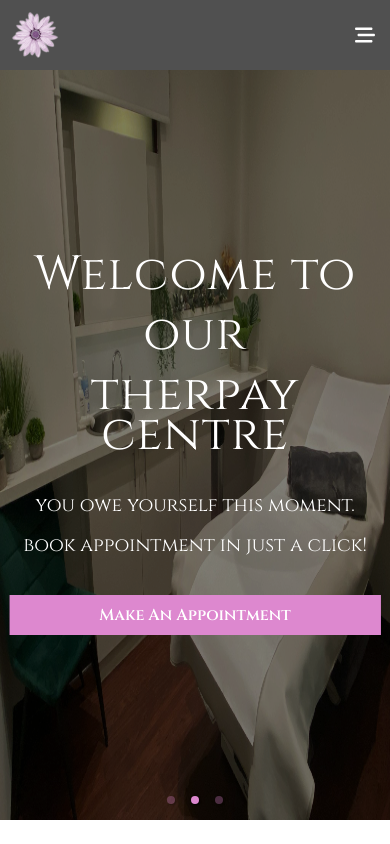
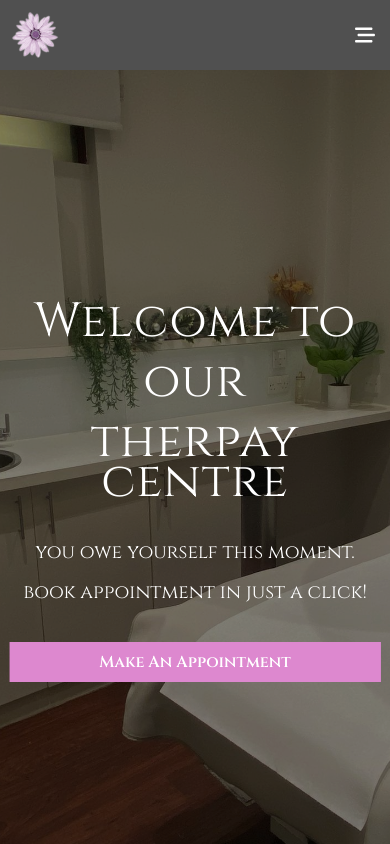
Before and after one commit to Aminur-Rahman-Kanon/khadijah_client, a React (Create React App) app: page / in a window 390 px wide. Shown: the top 844 px of the page. Built offline with nearby package versions, Linux system fonts and the light colour scheme.

Commit message:
final_phase_4

```diff
--- a/src/components/homepage/banner/banner.module.css
+++ b/src/components/homepage/banner/banner.module.css
@@ -21,13 +21,8 @@
     width: 100%;
     height: 100%;
     filter: brightness(0.7);
+    object-fit: cover;
     z-index: -1;
-}
-
-.video {
-    width: 100%;
-    height: 100%;
-    object-fit: cover;
 }
 
 .banner {
@@ -95,6 +90,10 @@
 }
 
 @media (max-width: 767px) {
+    .main {
+        max-height: unset;
+    }
+
     .imgContainer {
         width: 100px;
         margin-bottom: 25px;
```
